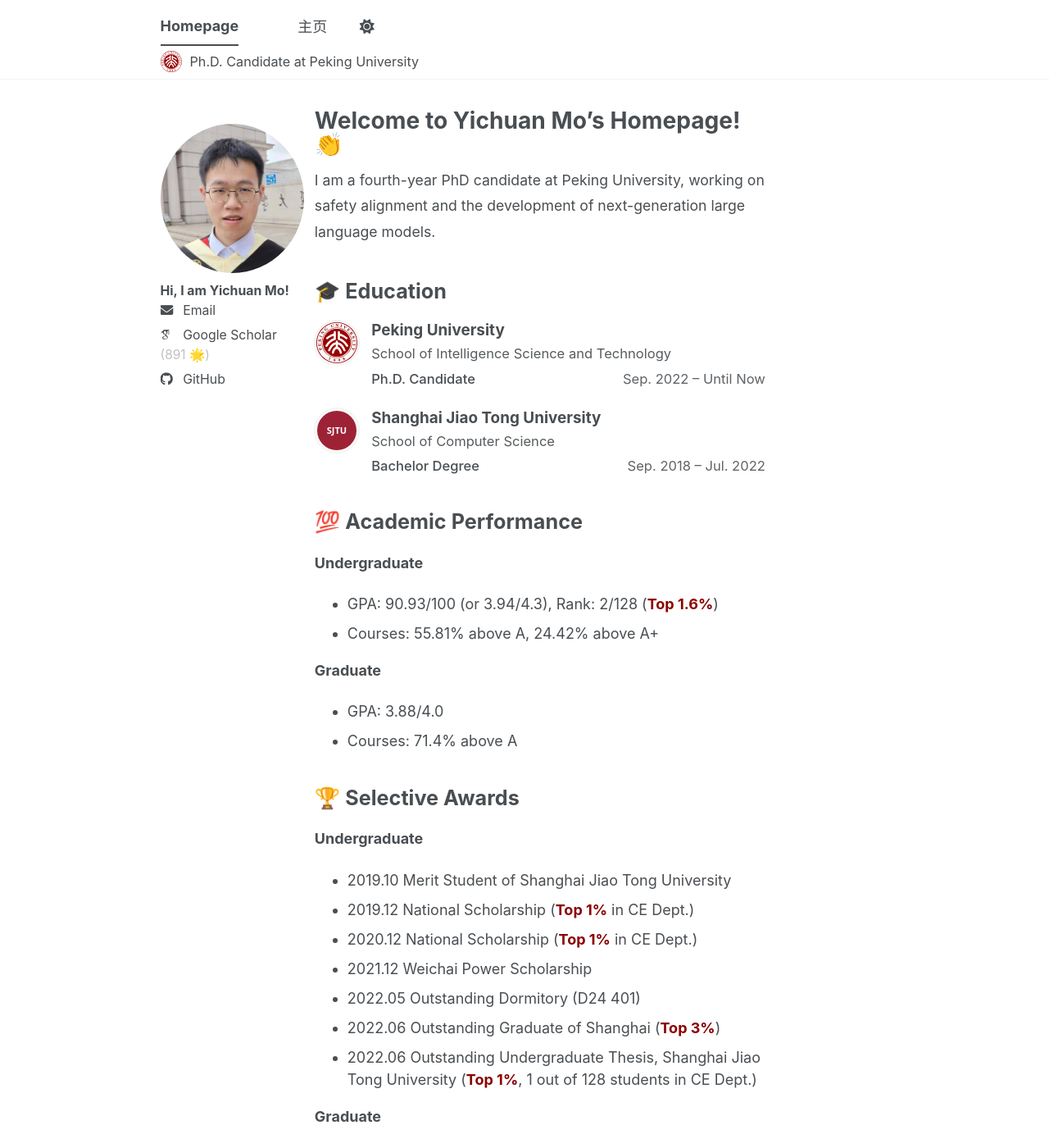
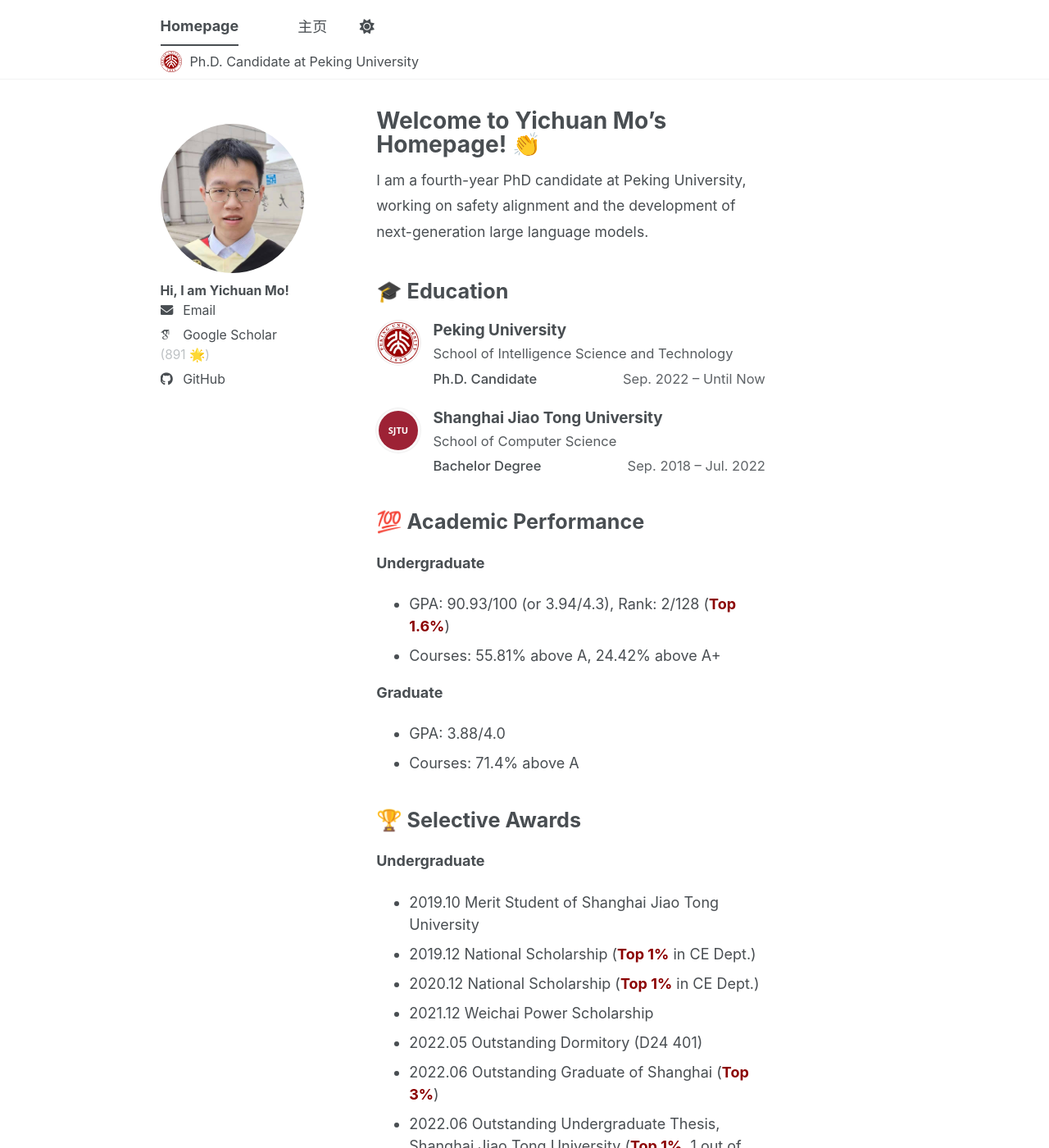
Before and after one commit to mo666666/mo666666.github.io, a Jekyll site: the page built from _pages/about.md, in a window 1280 px wide and 1400 px high. Shown: the whole window at 82% size. Built offline with Jekyll 4.4.1, drawn with Linux system fonts in a browser that asks for light colours; some web fonts are replaced; a script bundle is joined from its source files by our own code; library files that are not in the unit come from our copies.

```diff
--- a/_sass/layout/_page.scss
+++ b/_sass/layout/_page.scss
@@ -19,7 +19,7 @@
 .page {
   @include breakpoint($large) {
     @include span(10 of 12 last);
-    @include prefix(0.5 of 12);
+    @include prefix(1.5 of 12);
     @include suffix(2 of 12);
   }
 
```
